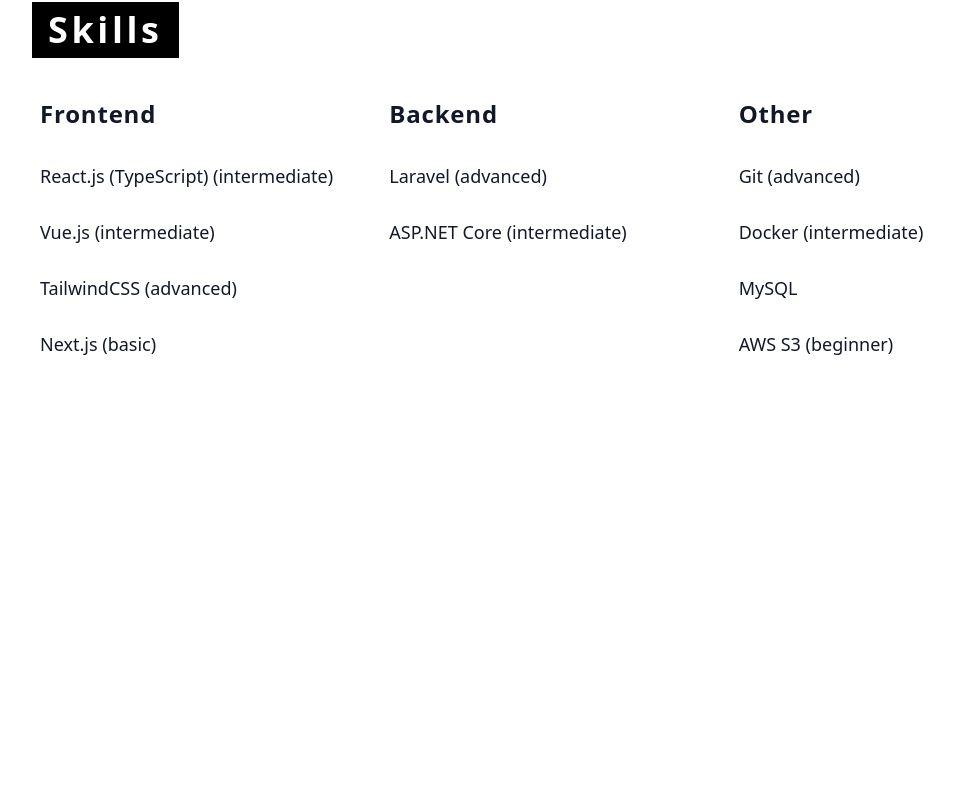
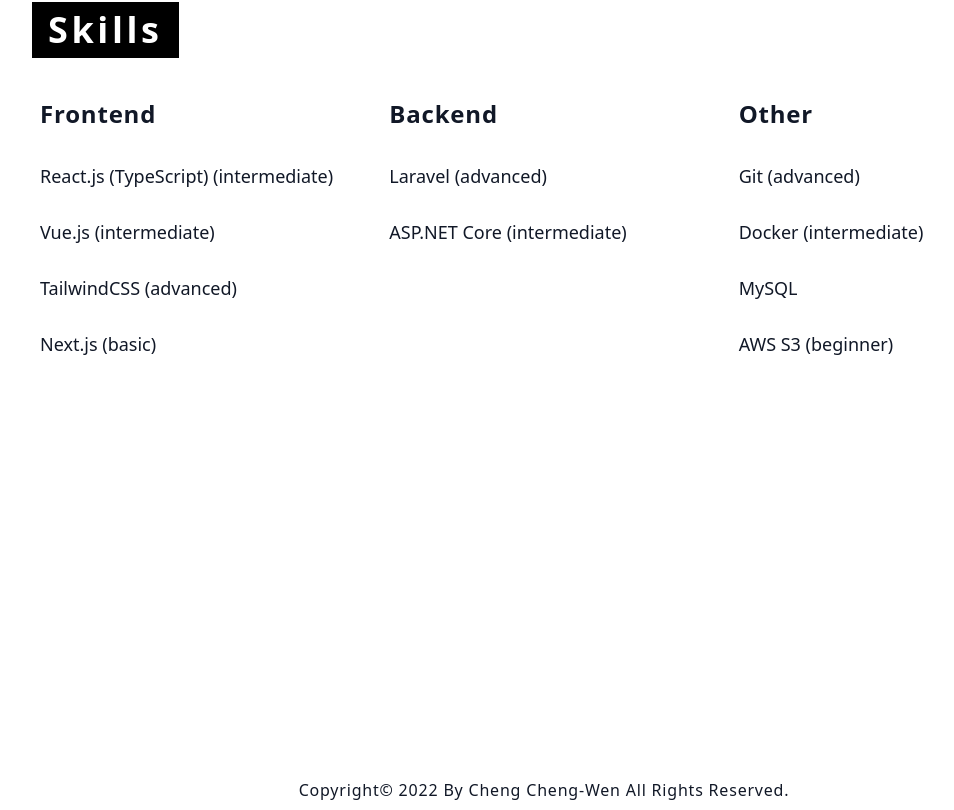
Before and after one commit to Kevin-MoonNight/profile, a Next.js app: page / in a window 1280 px wide. Shown: the part 2430-3240 px from the top of the page, without its empty margins (96-1050 px from the left). Before the commit the page ends 3200 px from the top, so only its background shows below. Built offline with nearby package versions, Linux system fonts and the light colour scheme.

Commit message:
feat:Add footer

```diff
--- /dev/null
+++ b/components/footer.tsx
@@ -0,0 +1,12 @@
+
+const Footer = () => {
+    return (
+        <footer className="font-sans antialiased leading-normal tracking-wider text-center text-gray-900">
+            <p className="p-2 text-base">
+                Copyright© {new Date().getFullYear()} By Cheng Cheng-Wen All Rights Reserved.
+            </p>
+        </footer>
+    );
+};
+
+export default Footer;
--- a/pages/_app.tsx
+++ b/pages/_app.tsx
@@ -1,8 +1,20 @@
-import '../styles/globals.css'
-import type { AppProps } from 'next/app'
+import '../styles/globals.css';
+import type { AppProps } from 'next/app';
+import Head from 'next/head';
+import Footer from '../components/footer';
 
 function MyApp({ Component, pageProps }: AppProps) {
-  return <Component {...pageProps} />
+    return (
+        <>
+            <Head>
+                <title>鄭政文的個人網站</title>
+                <meta name="description" content="" />
+                <link rel="icon" href="/favicon.ico" />
+            </Head>
+            <Component {...pageProps} />
+            <Footer />
+        </>
+    );
 }
 
 export default MyApp
--- a/pages/index.tsx
+++ b/pages/index.tsx
@@ -1,5 +1,4 @@
 import type { NextPage } from 'next';
-import Head from 'next/head';
 import Awards from '../components/Awards';
 import Education from '../components/Education';
 import Profile from '../components/profile';
@@ -8,12 +7,6 @@
 const Home: NextPage = () => {
 	return (
 		<div>
-			<Head>
-				<title>鄭政文的個人網站</title>
-				<meta name="description" content="" />
-				<link rel="icon" href="/favicon.ico" />
-			</Head>
-
 			<Profile />
 
 			<Education />
```
